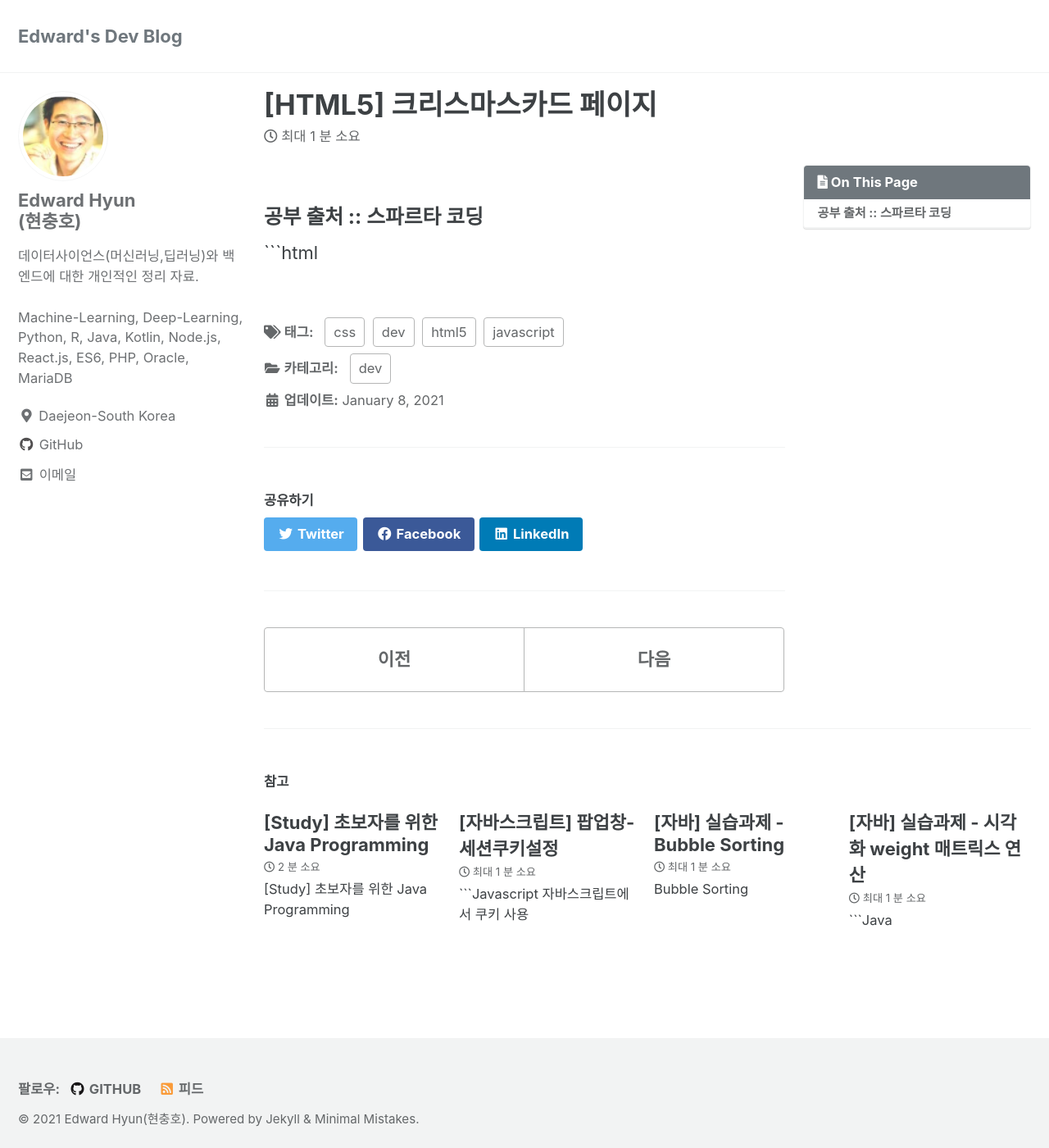
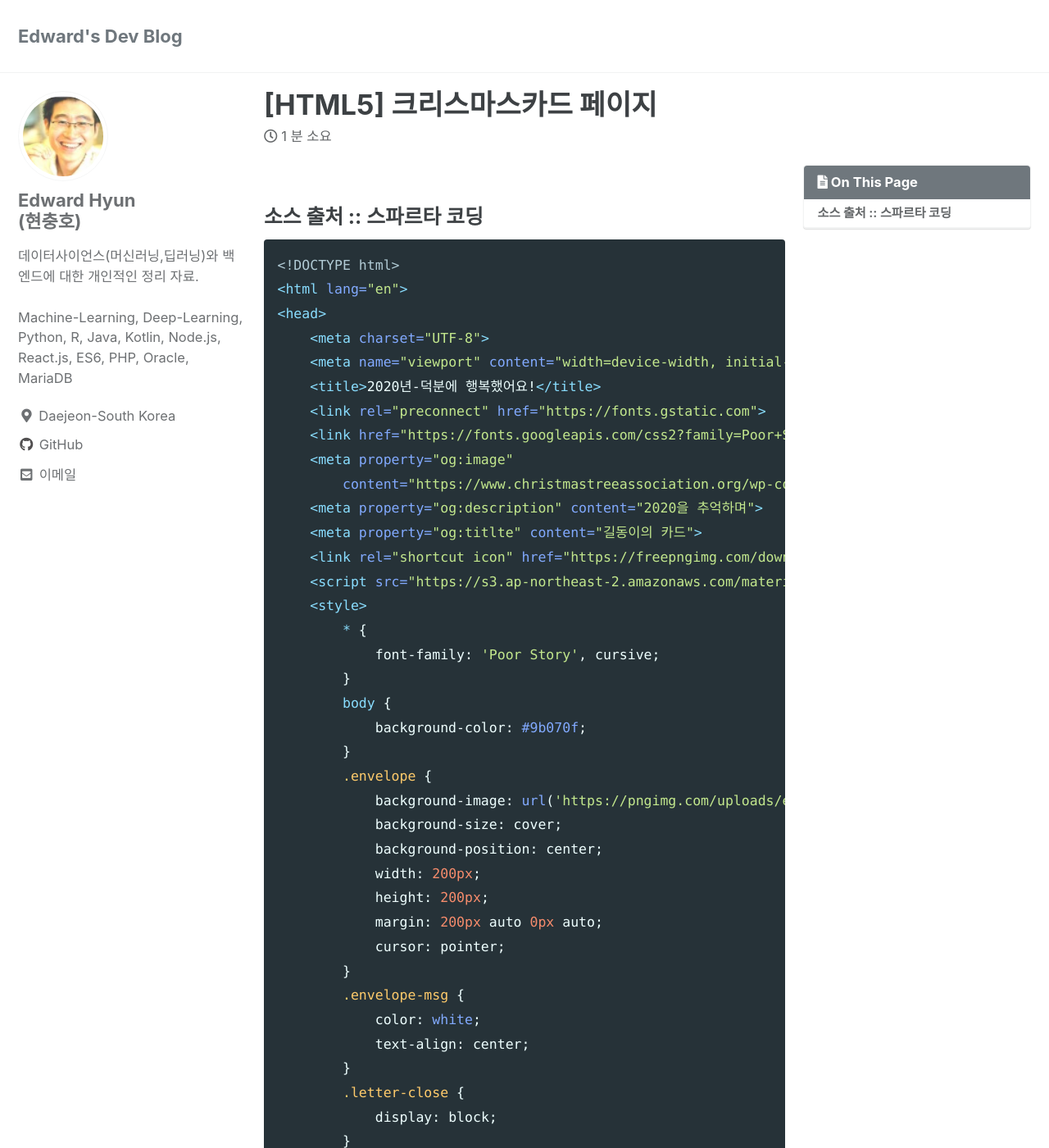
Before and after one commit to iamhch24/iamhch24.github.io, a Jekyll site: the page built from _posts/2021-01-08-[HTML5] 크리스마스카드 페이지.md, in a window 1280 px wide and 1400 px high. Shown: the whole window at 82% size. Built offline with Jekyll 4.4.1, drawn with Linux system fonts in a browser that asks for light colours; cached includes are drawn as plain includes; some of the changed text lies outside the part shown.

Commit message:
_posts/2021-01-08-[HTML5] 크리스마스카드 페이지.md updated from https://stackedit.io/

````diff
--- a/_posts/2021-01-08-[HTML5] 크리스마스카드 페이지.md
+++ b/_posts/2021-01-08-[HTML5] 크리스마스카드 페이지.md
@@ -11,9 +11,134 @@ toc: true
 
 ---
 
-### 공부 출처 :: 스파르타 코딩
+### 소스 출처 :: 스파르타 코딩
 
 ```html
+<!DOCTYPE html>
+<html lang="en">
+<head>
+    <meta charset="UTF-8">
+    <meta name="viewport" content="width=device-width, initial-scale=1.0">
+    <title>2020년-덕분에 행복했어요!</title>
+    <link rel="preconnect" href="https://fonts.gstatic.com">
+    <link href="https://fonts.googleapis.com/css2?family=Poor+Story&display=swap" rel="stylesheet">
+    <meta property="og:image"
+        content="https://www.christmastreeassociation.org/wp-content/uploads/2016/06/multiple-christmas-trees-in-one-household-800x400.jpg">
+    <meta property="og:description" content="2020을 추억하며">
+    <meta property="og:titlte" content="길동이의 카드">
+    <link rel="shortcut icon" href="https://freepngimg.com/download/christmas/26196-6-christmas-stocking.png">
+    <script src="https://s3.ap-northeast-2.amazonaws.com/materials.spartacodingclub.kr/xmas/snow.js"></script>
+    <style>
+        * {
+            font-family: 'Poor Story', cursive;
+        }
+        body {
+            background-color: #9b070f;
+        }
+        .envelope {
+            background-image: url('https://pngimg.com/uploads/envelope/envelope_PNG18366.png');
+            background-size: cover;
+            background-position: center;
+            width: 200px;
+            height: 200px;
+            margin: 200px auto 0px auto;
+            cursor: pointer;
+        }
+        .envelope-msg {
+            color: white;
+            text-align: center;
+        }
+        .letter-close {
+            display: block;
+        }
+        .letter-open {
+            display: none;
+        }
+        .rtan {
+            width: 200px;
+            height: 200px;
+            background-image: url('https://s3.ap-northeast-2.amazonaws.com/materials.spartacodingclub.kr/xmas/Webp.net-gifmaker+(1).gif');
+            background-size: cover;
+            background-position: center;
+            background-color: white;
+            margin: 100px auto 0px auto;
+            border-radius: 100px;
+            border: 5px solid white;
+            box-shadow: 0px 0px 10px 0px white;
+        }
+        h1 {
+            text-align: center;
+            color: white;
+            margin-top: 30px;
+            margin-bottom: 30px;
+        }
+        .messagebox {
+            width: 400px;
+            margin: auto;
+            font-size: 20px;
+            line-height: 30px;
+            background-color: ivory;
+            color: brown;
+            padding: 30px;
+            box-shadow: 0px 0px 10px 0px white;
+        }
+        .from {
+            text-align: right;
+            margin-top: 20px;
+            margin-bottom: 0px;
+        }
+        @media screen and (max-width: 760px) {
+            .messagebox {
+                width: 300px;
+                font-size: 20px;
+                line-height: 30px;
+                padding: 20px;
+            }
+            .rtan {
+                width: 150px;
+                height: 150px;
+                margin: 70px auto 0px auto;
+            }
+            h1 {
+                font-size: 28px;
+            }
+            .envelope {
+                margin: 150px auto 0px auto;
+            }
+        }
+    </style>
+    <script>
+        function open_letter() {
+            document.getElementsByClassName("letter-close")[0].style.display = 'none'
+            document.getElementsByClassName("letter-open")[0].style.display = 'block'
+        }
+        function go_rtan() {
+            alert('앗, 어떻게 찾았지!')
+            window.location.href="https://spartacodingclub.kr?f_name=%EC%9D%B4%EB%B2%94%EA%B7%9C&f_uid=5f7334e6c8cc246ea1e3c529"
+        }
+    </script>
+</head>
+<body>
+    <div class="letter-close">
+        <div class="envelope" onclick="open_letter()"></div>
+        <h2 class="envelope-msg">편지를 열어봐!</h2>
+    </div>
+    <div class="letter-open">
+        <div class="rtan" onclick="go_rtan()"></div>
+        <h1>2020년 수고 많았어!</h1>
+        <div class="messagebox">
+            친구들에게. <br />
+            잘 지내니? <br />
+            올해 이런저런 일이 많았는데 <br />
+            너희 덕분에 하나도 힘들지 않았어 <br />
+            연말에 다 같이 못 봐서 아쉽다 <br />
+            <p class="from">2020.12.14 길동이가</p>
+        </div>
+    </div>
+</body>
+</html>
+```
+
 <!--stackedit_data:
-eyJoaXN0b3J5IjpbNjc1MzI3MDc4XX0=
+eyJoaXN0b3J5IjpbLTgwNzk1MzE4Ml19
 -->
````
